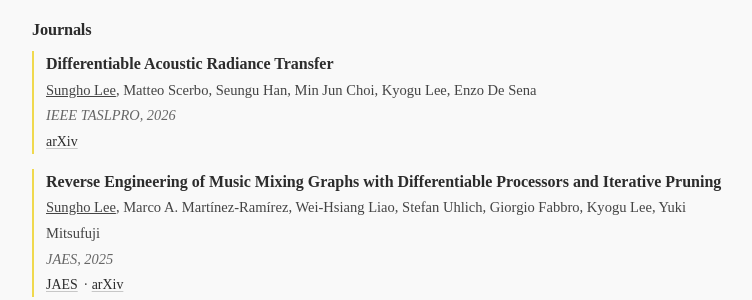
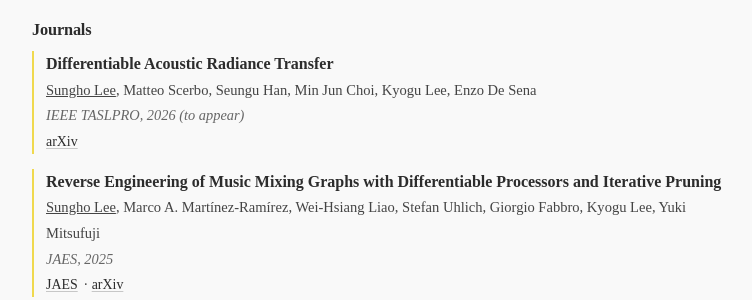
Before and after one commit to sh-lee97/sh-lee97.github.io, a Jekyll site: the page built from index.html, in a window 1280 px wide and 900 px high, scrolled down 524 px. Shown: the part 153-453 px from the top of the window, without its empty margins (257-1009 px from the left). Built offline with Jekyll 4.4.1, drawn with Linux system fonts in a browser that asks for light colours.

Commit message:
Add (to appear) to DART venue
Co-Authored-By: Claude Opus 4.6 (1M context) <noreply@anthropic.com>

```diff
--- a/index.html
+++ b/index.html
@@ -41,7 +41,7 @@ title: Sungho Lee
   <li class="key">
     <span class="pub-title">Differentiable Acoustic Radiance Transfer</span><br>
     <span class="pub-authors"><ins>Sungho Lee</ins>, Matteo Scerbo, Seungu Han, Min Jun Choi, Kyogu Lee, Enzo De Sena</span><br>
-    <span class="pub-venue">IEEE TASLPRO, 2026</span><br>
+    <span class="pub-venue">IEEE TASLPRO, 2026 (to appear)</span><br>
     <span class="pub-links"><a href="https://arxiv.org/abs/2509.15946">arXiv</a></span>
   </li>
   <li class="key">
```
